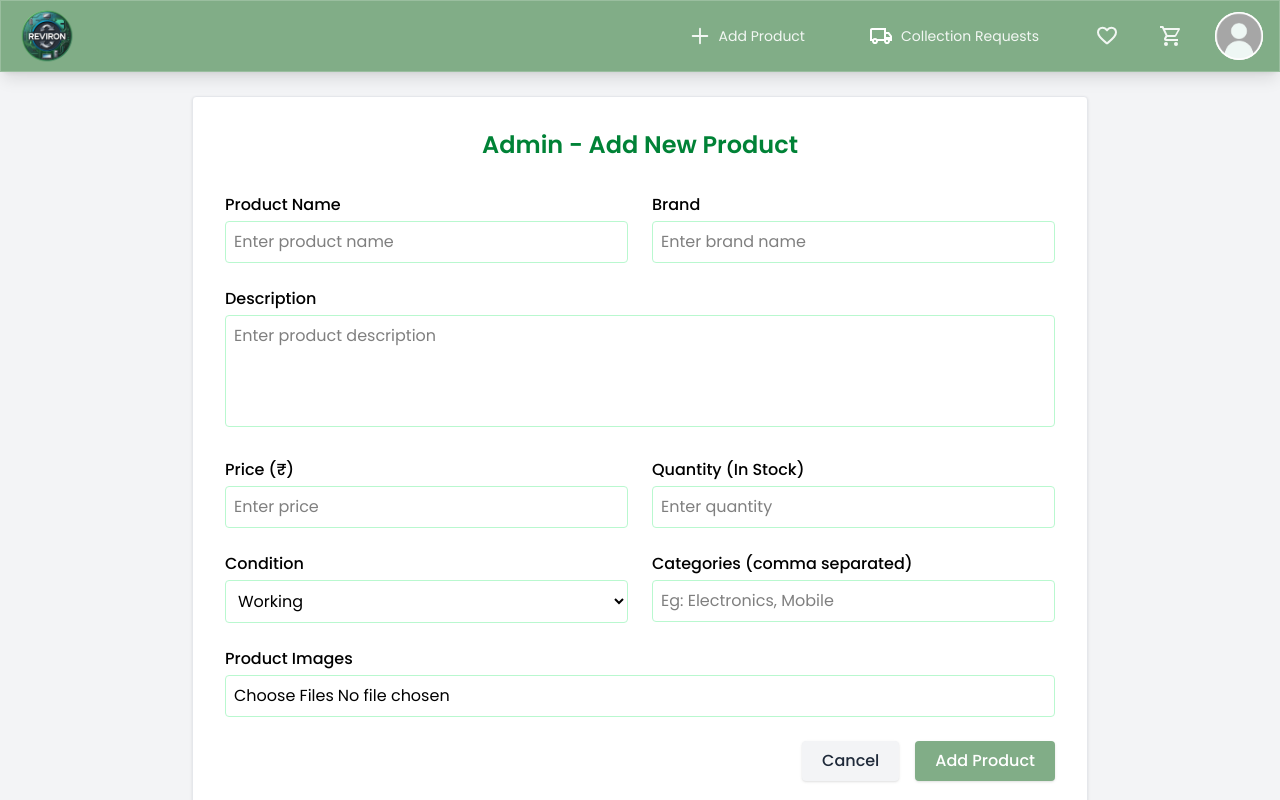
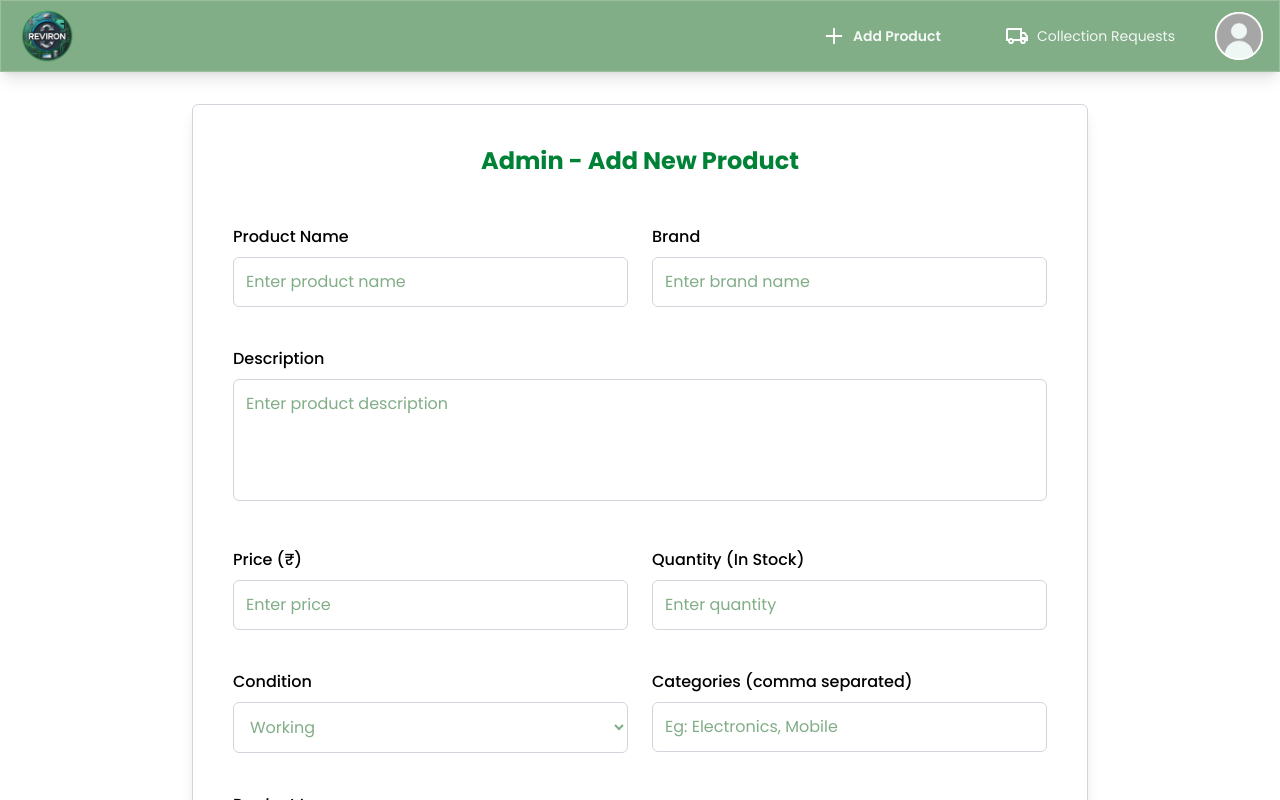
Before and after one commit to nkeerthika911/Reviron, a React (Vite) app in the folder client/: page /admin/product/add in a window 1280 px wide. Built offline with nearby package versions, Linux system fonts and the light colour scheme.

Commit message:
Admin add product and admin navbar ui improved and made some changes

```diff
--- a/client/src/adminpages/AdminNavbar.jsx
+++ b/client/src/adminpages/AdminNavbar.jsx
@@ -1,8 +1,8 @@
+
 import React, { useState } from 'react';
 import { useNavigate, useLocation } from 'react-router-dom';
 import logo from "../assets/RevironLogo.png";
 import userIcon from "../assets/user-icon.jpg";
-
 
 export const AdminNavbar = () => {
     const [activePage, setActivePage] = useState();
@@ -23,15 +23,17 @@ export const AdminNavbar = () => {
                     <path d="M12 4v16m8-8H4" stroke="white" strokeWidth="2" strokeLinecap="round" strokeLinejoin="round" />
                 </svg>
             ),
-            path: 'admin/product/add'
+            path: '/admin/product/add'  // Added leading slash
         },
         {
             label: 'Collection Requests',
             icon: (
-                <svg xmlns="http://www.w3.org/2000/svg" height="24px" viewBox="0 -960 960 960" width="24px" fill="#ffffff"><path d="M240-160q-50 0-85-35t-35-85H40v-440q0-33 23.5-56.5T120-800h560v160h120l120 160v200h-80q0 50-35 85t-85 35q-50 0-85-35t-35-85H360q0 50-35 85t-85 35Zm0-80q17 0 28.5-11.5T280-280q0-17-11.5-28.5T240-320q-17 0-28.5 11.5T200-280q0 17 11.5 28.5T240-240ZM120-360h32q17-18 39-29t49-11q27 0 49 11t39 29h272v-360H120v360Zm600 120q17 0 28.5-11.5T760-280q0-17-11.5-28.5T720-320q-17 0-28.5 11.5T680-280q0 17 11.5 28.5T720-240Zm-40-200h170l-90-120h-80v120ZM360-540Z" /></svg>
+                <svg xmlns="http://www.w3.org/2000/svg" height="24px" viewBox="0 -960 960 960" width="24px" fill="#ffffff">
+                    <path d="M240-160q-50 0-85-35t-35-85H40v-440q0-33 23.5-56.5T120-800h560v160h120l120 160v200h-80q0 50-35 85t-85 35q-50 0-85-35t-35-85H360q0 50-35 85t-85 35Zm0-80q17 0 28.5-11.5T280-280q0-17-11.5-28.5T240-320q-17 0-28.5 11.5T200-280q0 17 11.5 28.5T240-240ZM120-360h32q17-18 39-29t49-11q27 0 49 11t39 29h272v-360H120v360Zm600 120q17 0 28.5-11.5T760-280q0-17-11.5-28.5T720-320q-17 0-28.5 11.5T680-280q0 17 11.5 28.5T720-240Zm-40-200h170l-90-120h-80v120Z" />
+                </svg>
             ),
             selectedIcon: (
-                <svg xmlns="http://www.w3.org/2000/svg" height="24px" viewBox="0 -960 960 960" width="24px" fill="#ffffff" stroke="#ffffff" stroke-width="40">
+                <svg xmlns="http://www.w3.org/2000/svg" height="24px" viewBox="0 -960 960 960" width="24px" fill="#ffffff" stroke="#ffffff" strokeWidth="40">
                     <path d="M240-160q-50 0-85-35t-35-85H40v-440q0-33 23.5-56.5T120-800h560v160h120l120 160v200h-80q0 50-35 85t-85 35q-50 0-85-35t-35-85H360q0 50-35 85t-85 35Zm0-80q17 0 28.5-11.5T280-280q0-17-11.5-28.5T240-320q-17 0-28.5 11.5T200-280q0 17 11.5 28.5T240-240ZM120-360h32q17-18 39-29t49-11q27 0 49 11t39 29h272v-360H120v360Zm600 120q17 0 28.5-11.5T760-280q0-17-11.5-28.5T720-320q-17 0-28.5 11.5T680-280q0 17 11.5 28.5T720-240Zm-40-200h170l-90-120h-80v120Z" />
                 </svg>
             ),
@@ -39,32 +41,9 @@ export const AdminNavbar = () => {
         }
     ];
 
-    const actionItems = [
-        {
-            label: 'Favorites',
-            icon: (
-                <svg xmlns="http://www.w3.org/2000/svg" width="24" height="24" viewBox="0 0 24 24"><path fill="currentColor" d="M12 20.325q-.35 0-.712-.125t-.638-.4l-1.725-1.575q-2.65-2.425-4.788-4.812T2 8.15Q2 5.8 3.575 4.225T7.5 2.65q1.325 0 2.5.562t2 1.538q.825-.975 2-1.537t2.5-.563q2.35 0 3.925 1.575T22 8.15q0 2.875-2.125 5.275T15.05 18.25l-1.7 1.55q-.275.275-.637.4t-.713.125M11.05 6.75q-.725-1.025-1.55-1.563t-2-.537q-1.5 0-2.5 1t-1 2.5q0 1.3.925 2.763t2.213 2.837t2.65 2.575T12 18.3q.85-.775 2.213-1.975t2.65-2.575t2.212-2.837T20 8.15q0-1.5-1-2.5t-2.5-1q-1.175 0-2 .538T12.95 6.75q-.175.25-.425.375T12 7.25t-.525-.125t-.425-.375m.95 4.725" /></svg>
-            ),
-            selectedIcon: (
-                <svg xmlns="http://www.w3.org/2000/svg" width="24" height="24" viewBox="0 0 24 24"><path fill="currentColor" d="M12 20.325q-.35 0-.712-.125t-.638-.4l-1.725-1.575q-2.65-2.425-4.788-4.812T2 8.15Q2 5.8 3.575 4.225T7.5 2.65q1.325 0 2.5.562t2 1.538q.825-.975 2-1.537t2.5-.563q2.35 0 3.925 1.575T22 8.15q0 2.875-2.125 5.275T15.05 18.25l-1.7 1.55q-.275.275-.637.4t-.713.125" /></svg>
-            ),
-            path: '/favorites'
-        },
-        {
-            label: 'Cart',
-            icon: (
-                <svg xmlns="http://www.w3.org/2000/svg" width="24" height="24" viewBox="0 0 24 24"><path fill="currentColor" d="M17 18a2 2 0 0 1 2 2a2 2 0 0 1-2 2a2 2 0 0 1-2-2c0-1.11.89-2 2-2M1 2h3.27l.94 2H20a1 1 0 0 1 1 1c0 .17-.05.34-.12.5l-3.58 6.47c-.34.61-1 1.03-1.75 1.03H8.1l-.9 1.63l-.03.12a.25.25 0 0 0 .25.25H19v2H7a2 2 0 0 1-2-2c0-.35.09-.68.24-.96l1.36-2.45L3 4H1zm6 16a2 2 0 0 1 2 2a2 2 0 0 1-2 2a2 2 0 0 1-2-2c0-1.11.89-2 2-2m9-7l2.78-5H6.14l2.36 5z" /></svg>
-            ),
-            selectedIcon: (
-                <svg xmlns="http://www.w3.org/2000/svg" width="24" height="24" viewBox="0 0 24 24"><path fill="currentColor" d="M17 18c-1.11 0-2 .89-2 2a2 2 0 0 0 2 2a2 2 0 0 0 2-2a2 2 0 0 0-2-2M1 2v2h2l3.6 7.59l-1.36 2.45c-.15.28-.24.61-.24.96a2 2 0 0 0 2 2h12v-2H7.42a.25.25 0 0 1-.25-.25q0-.075.03-.12L8.1 13h7.45c.75 0 1.41-.42 1.75-1.03l3.58-6.47c.07-.16.12-.33.12-.5a1 1 0 0 0-1-1H5.21l-.94-2M7 18c-1.11 0-2 .89-2 2a2 2 0 0 0 2 2a2 2 0 0 0 2-2a2 2 0 0 0-2-2" /></svg>
-            ),
-            path: '/cart'
-        }
-    ];
-
     const handleNavClick = (label) => {
         setActivePage(label);
-        const item = [...navItems, ...actionItems].find(i => i.label === label);
+        const item = navItems.find(i => i.label === label);
         if (item?.path) {
             navigate(item.path);
         }
@@ -78,20 +57,15 @@ export const AdminNavbar = () => {
     return (
         <>
             {/* Desktop Layout */}
-            <div className='hidden lg:block  w-[100vw]'>
+            <div className='hidden lg:block w-[100vw]'>
                 <div className='bg-[#81AD87] h-[9vh] shadow-lg border border-white/20 flex'>
-                    {/* Logo Section */}
                     <div className='flex-1 h-full flex items-center pl-4'>
-                        <div className='h-15 w-15 rounded-full flex items-center justify-center '>
+                        <div className='h-15 w-15 rounded-full flex items-center justify-center'>
                             <img src={logo} alt='Logo' className='text-[#81AD87] font-bold text-xl' />
                         </div>
                     </div>
 
-                    {/* Navigation and Actions Container */}
                     <div className='flex items-center'>
-                        {/* Main Navigation */}
-                        <div className='flex items-center'>
-                            {/* Main Navigation */}
                         <div className='flex items-center space-x-8 px-4'>
                             {navItems.map((item) => (
                                 <div
@@ -104,69 +78,27 @@ export const AdminNavbar = () => {
                                         hover:scale-105 active:scale-95
                                     `}
                                 >
-                                        <span className="transition-all duration-300">
+                                    <span>
                                         {activePage === item.label || location.pathname === item.path
                                             ? item.selectedIcon
                                             : item.icon}
                                     </span>
-                                        <span
-                                            className={`text-sm whitespace-nowrap transition-all duration-300 ${activePage === item.label || location.pathname === item.path
-                                                ? 'font-semibold'
-                                                : 'font-normal'
-                                                }`}
-                                        >
+                                    <span className={`text-sm whitespace-nowrap ${activePage === item.label || location.pathname === item.path ? 'font-semibold' : 'font-normal'}`}>
                                         {item.label}
                                     </span>
                                 </div>
                             ))}
-
                         </div>
 
-                            {/* Action Items */}
-                            <div className='flex items-center space-x-6 px-4'>
-                                {actionItems.map((item) => (
-                                    <div
-                                        key={item.label}
-                                        onClick={() => handleNavClick(item.label)}
-                                        className='
-                    relative p-2 rounded-full cursor-pointer
-                    text-white/90 hover:text-white hover:bg-white/10
-                    transition-all duration-300 ease-in-out
-                    hover:scale-110 active:scale-95
-                    group
-                '
-                                        title={item.label}
-                                    >
-                                        <span className="transition-transform duration-300 group-hover:rotate-12">
-                                            {activePage === item.label ? item.selectedIcon : item.icon}
-                                        </span>
-
-                                        {/* <div className="absolute -top-8 left-1/2 transform translate-y-1/4 bg-black/80 text-white text-xs px-2 py-1 rounded opacity-0 group-hover:opacity-100 transition-opacity duration-300 whitespace-nowrap">
-                                            {item.label}
-                                        </div> */}
-                                    </div>
-                                ))}
-                            </div>
-                        </div>
-
-
-                        {/* Profile Section */}
+                        {/* Profile Icon */}
                         <div className='flex items-center pr-4 pl-2'>
                             <div
-                                className='
-                                relative rounded-full cursor-pointer
-                                bg-white/10 hover:bg-white/20
-                                transition-all duration-300 ease-in-out
-                            '
+                                className='relative rounded-full cursor-pointer bg-white/10 hover:bg-white/20 transition-all duration-300 ease-in-out'
                                 onClick={() => navigate('/Profile')}
                                 title="Profile"
                             >
                                 <div className='h-12 w-12 bg-white rounded-full flex items-center justify-center'>
-                                    <img src={userIcon} alt='Logo' className='text-[#81AD87] font-bold text-xl rounded-full' />
-                                </div>
-
-                                <div className="absolute -top-8 left-1/2 transform -translate-x-1/2 bg-black/80 text-white text-xs px-2 py-1 rounded opacity-0 group-hover:opacity-100 transition-opacity duration-300 whitespace-nowrap">
-                                    Profile
+                                    <img src={userIcon} alt='Logo' className='rounded-full' />
                                 </div>
                             </div>
                         </div>
@@ -174,18 +106,12 @@ export const AdminNavbar = () => {
                 </div>
             </div>
 
-            {/* Mobile/Tablet Layout - Clean White Header */}
+            {/* Mobile Header */}
             <div className='lg:hidden sticky top-0 bg-white p-4.5 shadow z-50 w-full'>
                 <div className='flex items-center space-x-3'>
-                    {/* Search Bar */}
                     <div className='flex-1'>
                         <div className='relative'>
-                            <svg
-                                className='absolute left-3 top-1/2 transform -translate-y-1/2 w-4 h-4 text-gray-400'
-                                fill="none"
-                                stroke="currentColor"
-                                viewBox="0 0 24 24"
-                            >
+                            <svg className='absolute left-3 top-1/2 transform -translate-y-1/2 w-4 h-4 text-gray-400' fill="none" stroke="currentColor" viewBox="0 0 24 24">
                                 <path strokeLinecap="round" strokeLinejoin="round" strokeWidth={2} d="M21 21l-6-6m2-5a7 7 0 11-14 0 7 7 0 0114 0z" />
                             </svg>
                             <input
@@ -199,7 +125,6 @@ export const AdminNavbar = () => {
                         </div>
                     </div>
 
-                    {/* Profile */}
                     <div
                         className='h-10 w-10 rounded-full flex items-center justify-center flex-shrink-0'
                         onClick={() => navigate('/Profile')}
@@ -210,33 +135,8 @@ export const AdminNavbar = () => {
                 </div>
             </div>
 
-            {/* Mobile Footer - Only visible on mobile/tablet */}
-            <div className="lg:hidden fixed bottom-0 left-0 right-0 bg-[#81AD87] shadow-lg border-t border-white/20 z-50 rounded-t-[1rem]">
-                <div className="flex items-center justify-around py-3 px-2">
-                    {[
-                        // pick only these from navItems
-                        ...navItems.filter(item =>
-                            ['Products', 'Sell', 'Community'].includes(item.label)
-                        ),
-                        // pick these from actionItems
-                        ...actionItems // already only Favorites + Cart
-                    ].map(({ label, icon, selectedIcon }) => (
-                        <div
-                            key={label}
-                            onClick={() => handleNavClick(label)}
-                            className={`
-                    flex flex-col items-center space-y-1 cursor-pointer transition-all duration-300
-                    ${activePage === label ? 'text-white font-semibold' : 'text-white/70'}
-                `}
-                        >
-                            {activePage === label ? selectedIcon : icon}
-                            <span className="text-xs">{label}</span>
-                        </div>
-                    ))}
-                </div>
-            </div>
-
-
+            {/* Mobile Footer Navigation (optional, now empty) */}
+            {/* You can completely delete this block if not needed */}
         </>
     );
 };
--- a/client/src/adminpages/products/AdminAddProducts.jsx
+++ b/client/src/adminpages/products/AdminAddProducts.jsx
@@ -83,24 +83,20 @@ export const AdminAddProduct = () => {
   };
 
   return (
-    <div className="min-h-screen bg-gray-100 relative">
-      {/* Fixed Navbar */}
-      <div className="fixed top-0 left-0 right-0 z-50">
-        <AdminNavbar />
-      </div>
+    <div className="h-screen bg-white flex flex-col">
+      <AdminNavbar />
 
-      {/* Scrollable form area */}
-      <div className="pt-20 h-screen overflow-y-auto flex justify-center items-start px-4">
+      <div className="flex-1 overflow-y-auto pt-8 pb-8 flex justify-center items-start">
         <form
           onSubmit={handleSubmit}
-          className="bg-white border border-gray-200 p-8 mt-4 rounded shadow-sm w-full max-w-4xl grid grid-cols-1 md:grid-cols-2 gap-6 mb-10"
+          className="bg-white p-10 rounded-md shadow-lg w-full max-w-4xl border border-gray-300 grid grid-cols-1 md:grid-cols-2 gap-6"
         >
-          <h2 className="md:col-span-2 text-2xl font-semibold text-green-700 text-center mb-2">
+          <h2 className="md:col-span-2 text-2xl font-bold mb-6 text-green-700 text-center">
             Admin - Add New Product
           </h2>
 
           <div>
-            <label className="block mb-1 font-medium">Product Name</label>
+            <label className="block mb-2 font-medium">Product Name</label>
             <input
               type="text"
               name="name"
@@ -108,64 +104,65 @@ export const AdminAddProduct = () => {
               onChange={handleChange}
               required
               placeholder="Enter product name"
-              className="w-full p-2 border border-green-200 rounded focus:outline-none focus:ring-2 focus:ring-green-400"
+              className="w-full p-3 mb-4 border border-gray-300 placeholder-[#81AD87] rounded-md focus:outline-none focus:ring-2 focus:ring-[#81AD87]"
             />
           </div>
 
           <div>
-            <label className="block mb-1 font-medium">Brand</label>
+            <label className="block mb-2 font-medium">Brand</label>
             <input
               type="text"
               name="brand"
               value={product.brand}
               onChange={handleChange}
               placeholder="Enter brand name"
-              className="w-full p-2 border border-green-200 rounded focus:outline-none focus:ring-2 focus:ring-green-400"
+              className="w-full p-3 mb-4 border border-gray-300 placeholder-[#81AD87] rounded-md focus:outline-none focus:ring-2 focus:ring-[#81AD87]"
             />
           </div>
 
           <div className="md:col-span-2">
-            <label className="block mb-1 font-medium">Description</label>
+            <label className="block mb-2 font-medium">Description</label>
             <textarea
               name="description"
               value={product.description}
               onChange={handleChange}
               placeholder="Enter product description"
-              className="w-full h-28 resize-none p-2 border border-green-200 rounded focus:outline-none focus:ring-2 focus:ring-green-400"
+              rows="4"
+              className="w-full p-3 mb-4 border border-gray-300 placeholder-[#81AD87] rounded-md focus:outline-none focus:ring-2 focus:ring-[#81AD87] resize-none"
             ></textarea>
           </div>
 
           <div>
-            <label className="block mb-1 font-medium">Price (₹)</label>
+            <label className="block mb-2 font-medium">Price (₹)</label>
             <input
               type="number"
               name="price"
               value={product.price}
               onChange={handleChange}
               placeholder="Enter price"
-              className="w-full p-2 border border-green-200 rounded focus:outline-none focus:ring-2 focus:ring-green-400"
+              className="w-full p-3 mb-4 border border-gray-300 placeholder-[#81AD87] rounded-md focus:outline-none focus:ring-2 focus:ring-[#81AD87]"
             />
           </div>
 
           <div>
-            <label className="block mb-1 font-medium">Quantity (In Stock)</label>
+            <label className="block mb-2 font-medium">Quantity (In Stock)</label>
             <input
               type="number"
               name="quantity"
               value={product.quantity}
               onChange={handleChange}
               placeholder="Enter quantity"
-              className="w-full p-2 border border-green-200 rounded focus:outline-none focus:ring-2 focus:ring-green-400"
+              className="w-full p-3 mb-4 border border-gray-300 placeholder-[#81AD87] rounded-md focus:outline-none focus:ring-2 focus:ring-[#81AD87]"
             />
           </div>
 
           <div>
-            <label className="block mb-1 font-medium">Condition</label>
+            <label className="block mb-2 font-medium">Condition</label>
             <select
               name="condition"
               value={product.condition}
               onChange={handleChange}
-              className="w-full p-2 border border-green-200 rounded focus:outline-none focus:ring-2 focus:ring-green-400"
+              className="w-full p-3 mb-4 border border-gray-300 text-[#81AD87] rounded-md focus:outline-none focus:ring-2 focus:ring-[#81AD87]"
             >
               <option value="Working">Working</option>
               <option value="Not Working">Not Working</option>
@@ -173,38 +170,38 @@ export const AdminAddProduct = () => {
           </div>
 
           <div>
-            <label className="block mb-1 font-medium">Categories (comma separated)</label>
+            <label className="block mb-2 font-medium">Categories (comma separated)</label>
             <input
               type="text"
               name="categories"
               value={product.categories}
               onChange={handleChange}
               placeholder="Eg: Electronics, Mobile"
-              className="w-full p-2 border border-green-200 rounded focus:outline-none focus:ring-2 focus:ring-green-400"
+              className="w-full p-3 mb-4 border border-gray-300 placeholder-[#81AD87] rounded-md focus:outline-none focus:ring-2 focus:ring-[#81AD87]"
             />
           </div>
 
           <div className="md:col-span-2">
-            <label className="block mb-1 font-medium">Product Images</label>
+            <label className="block mb-2 font-medium">Product Images</label>
             <input
               type="file"
               multiple
               accept=".jpg,.jpeg,.png,.gif,.webp"
               onChange={handleImageChange}
-              className="block w-full p-2 border border-green-200 rounded bg-white focus:outline-none focus:ring-2 focus:ring-green-400"
+              className="w-full p-3 mb-6 border border-gray-300 rounded-md focus:outline-none focus:ring-2 focus:ring-[#81AD87] bg-white"
             />
           </div>
 
           <div className="md:col-span-2 flex justify-end gap-4">
             <button
               type="reset"
-              className="bg-gray-100 hover:bg-gray-200 text-gray-800 font-medium px-5 py-2 rounded shadow-sm transition"
+              className="bg-gray-100 hover:bg-gray-200 text-gray-800 py-3 px-5 rounded-md shadow-sm transition"
             >
               Cancel
             </button>
             <button
               type="submit"
-              className="bg-[#81AD87] hover:bg-[#92BE98] text-white font-medium px-5 py-2 rounded shadow-sm transition"
+              className="bg-[#81AD87] text-white py-3 px-5 rounded-md hover:bg-[#92BE98] shadow-sm transition"
             >
               Add Product
             </button>
```
Lines whose indentation alone changed are shown as unchanged.
